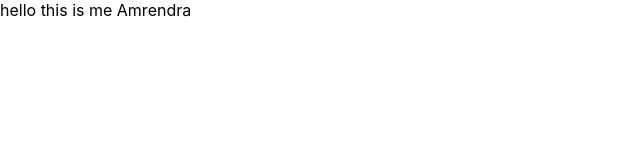
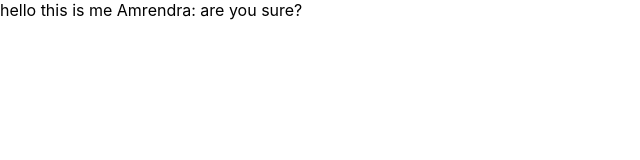
Before and after one commit to Ayushthapa123/git-practice, a Next.js app: page / in a window 1280 px wide. Shown: the top 160 px of the page, without its empty margins (0-640 px from the left). Built offline with nearby package versions, Linux system fonts and the light colour scheme.

Commit message:
Update index.tsx

```diff
--- a/pages/index.tsx
+++ b/pages/index.tsx
@@ -5,7 +5,7 @@ import styles from '../styles/Home.module.css'
 export default function Home() {
   return (
     <div>
-      hello this is me Amrendra
+      hello this is me Amrendra: are you sure?
     </div>
   )
 }
```
